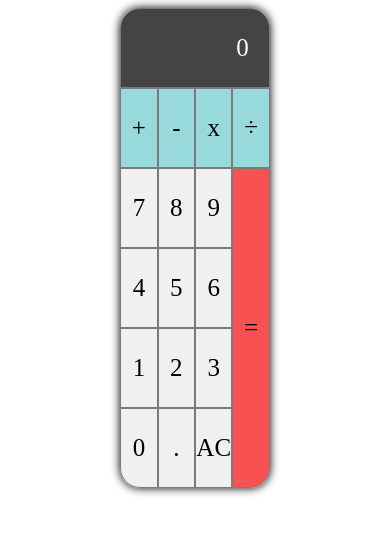
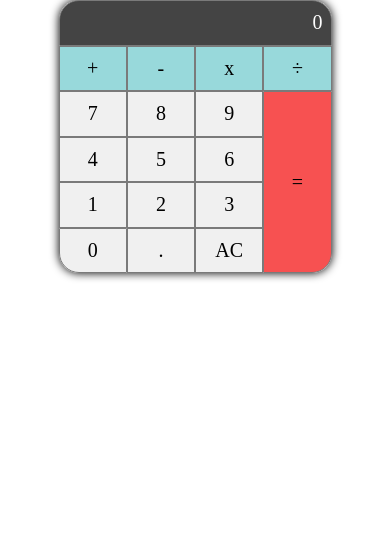
Before and after one commit to Folvin/esercizi-css, a plain HTML site: page 04-Grid/start/index.html in a window 390 px wide. Drawn offline with Linux system fonts and the light colour scheme.

Commit message:
piccole migliorie e aggiunta responsività

```diff
--- a/04-Grid/start/index.html
+++ b/04-Grid/start/index.html
@@ -7,10 +7,11 @@
     <title>Document</title>
     <style>
         html {
-            font-size: 25px;
+            font-size: 20px;
         }
         body {
-            background-color: white;
+            padding: 0;
+            margin: 0;
         }
 
         .grid-container {
@@ -18,27 +19,53 @@
             margin: auto;
             border-radius: 20px;
             box-shadow: 0px 0px 10px;
-            width: 40%;
+            box-sizing: border-box;
+            width: 40vw;
+            height: 40vw;
+            padding: 0;
             display: grid;
             grid-template: repeat(6, 1fr) / repeat(4, 1fr);
-            justify-items: stretch;
-            align-items: center;
+        }
+
+        /* query per fare che quando sei da telefono sia decente */
+        @media (max-width: 500px){
+            .grid-container {
+            width: 70vw;
+            height: 70vw;
+            }
         }
 
         /* il primo 0 */
         .grid-container > div:first-child {
             grid-area: 1 / 1 / 1 / span 4;
-            align-self: stretch;
-            text-align: end;
-            padding: 0 20px;
             border-radius: 20px 20px 0 0;
             background-color: rgb(68, 68, 68);
             color: white;
         }
 
-        .grid-container > * {
+        /* tutti i div nel grid container */
+        .grid-container > div {
             border: 1px solid rgb(122, 122, 122);
+            /* imposto i div come flexcontainer per rendere p delle flexbox */
+            display: flex;
+            flex-flow: row nowrap;
+            /* allinea al centro sia orizzontalmente che verticalmente tutti gli p */
             text-align: center;
+            align-items: center;
+        }
+
+        /* tutti i p di tutti i div */
+        .grid-container > div > p {
+            padding: 0;
+            margin: 0;
+            /* cosi che i p che sono flexbox occupano tutto lo spazio della loro cella */
+            flex: 1 0 auto;
+        }
+
+        /* lo 0 piu in alto */
+        .grid-container > div:first-child > p {
+            text-align: end;
+            padding-right: 3%;
         }
 
         .brighter {
@@ -50,20 +77,11 @@
             border-bottom-left-radius: 20px;
         }
 
-        /* il div che contiene il div e l'uguale */
+        /* il div che contiene l'uguale */
         .grid-container > div:nth-child(9) {
             grid-area: 3 / 4 / span 4 / 4;
             background-color: rgb(247, 81, 81);
             border-bottom-right-radius: 20px;
-            text-align: center;
-            align-self: stretch;
-            display: flex;
-        }
-
-        /* div flexbox che contiene l'uguale */
-        .grid-container > div:nth-child(9) > div {
-            flex: 1 0 auto;
-            align-self: center;
         }
     </style>
 </head>
@@ -94,9 +112,7 @@
             <p>9</p>
         </div>
         <div>
-            <div>
-                <p>=</p>
-            </div>
+            <p>=</p>
         </div>
         <div>
             <p>4</p>
```
